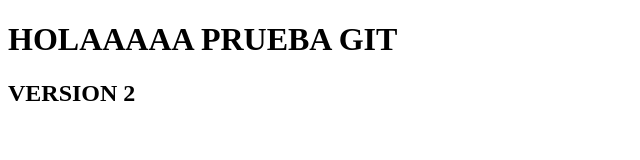
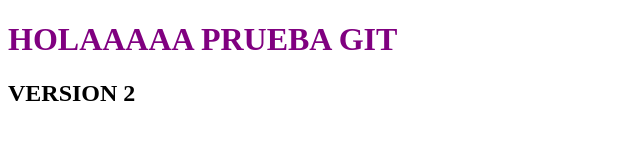
Before and after one commit to Alejandro-Navarro-Ortiz/repositorioNavarro, a plain HTML site: page index.html in a window 1280 px wide. Shown: the whole page, without its empty margins (0-640 px from the left). Drawn offline with Linux system fonts and the light colour scheme.

Commit message:
añado estilos

```diff
--- a/index.html
+++ b/index.html
@@ -4,6 +4,7 @@
     <meta charset="UTF-8">
     <meta name="viewport" content="width=device-width, initial-scale=1.0">
     <title>Document</title>
+    <link rel="stylesheet" href="styles.css">
 </head>
 <body>
     <h1>HOLAAAAA PRUEBA GIT</h1>
--- /dev/null
+++ b/styles.css
@@ -0,0 +1,3 @@
+h1{
+    color: purple;
+}
```
